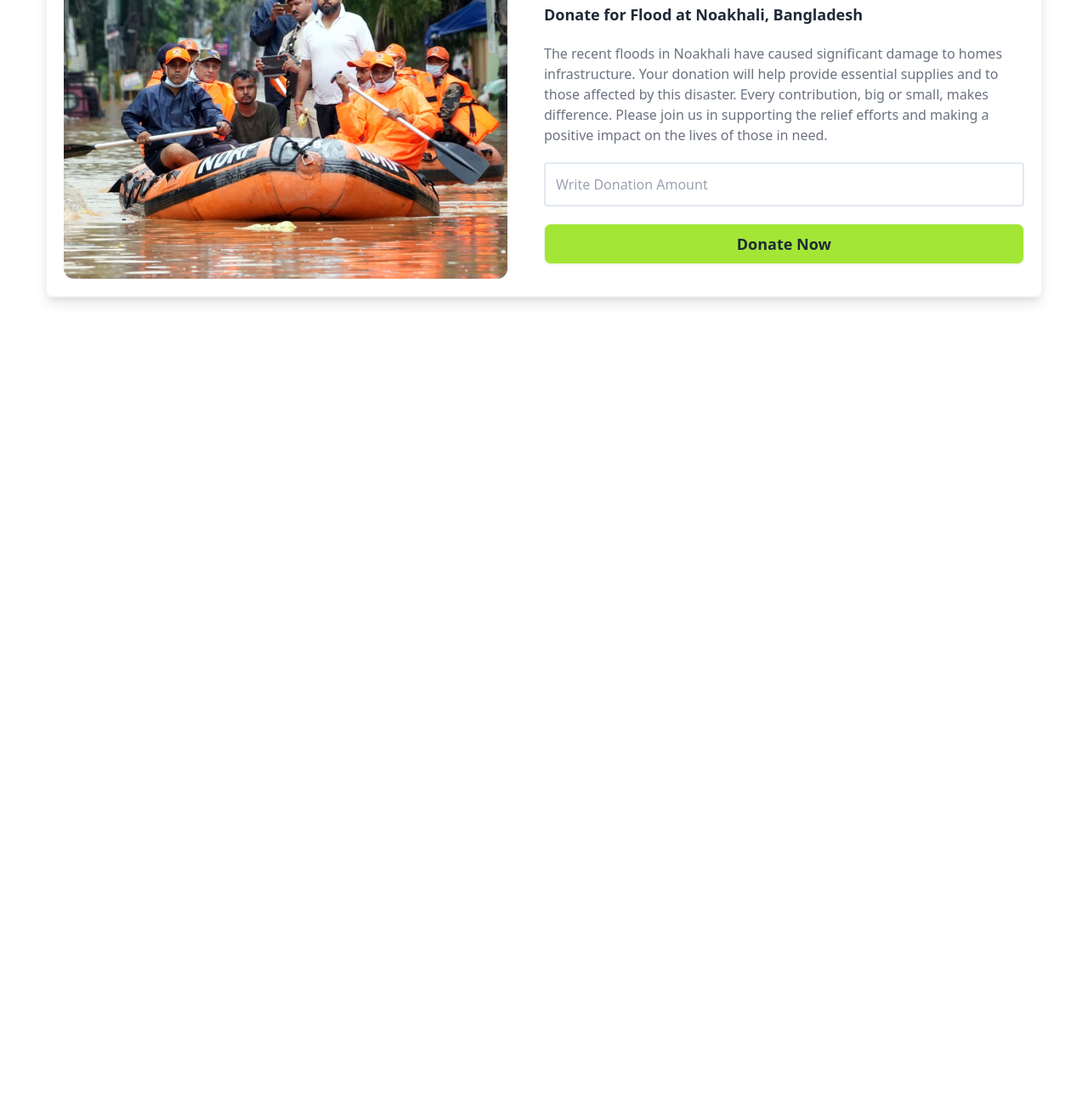
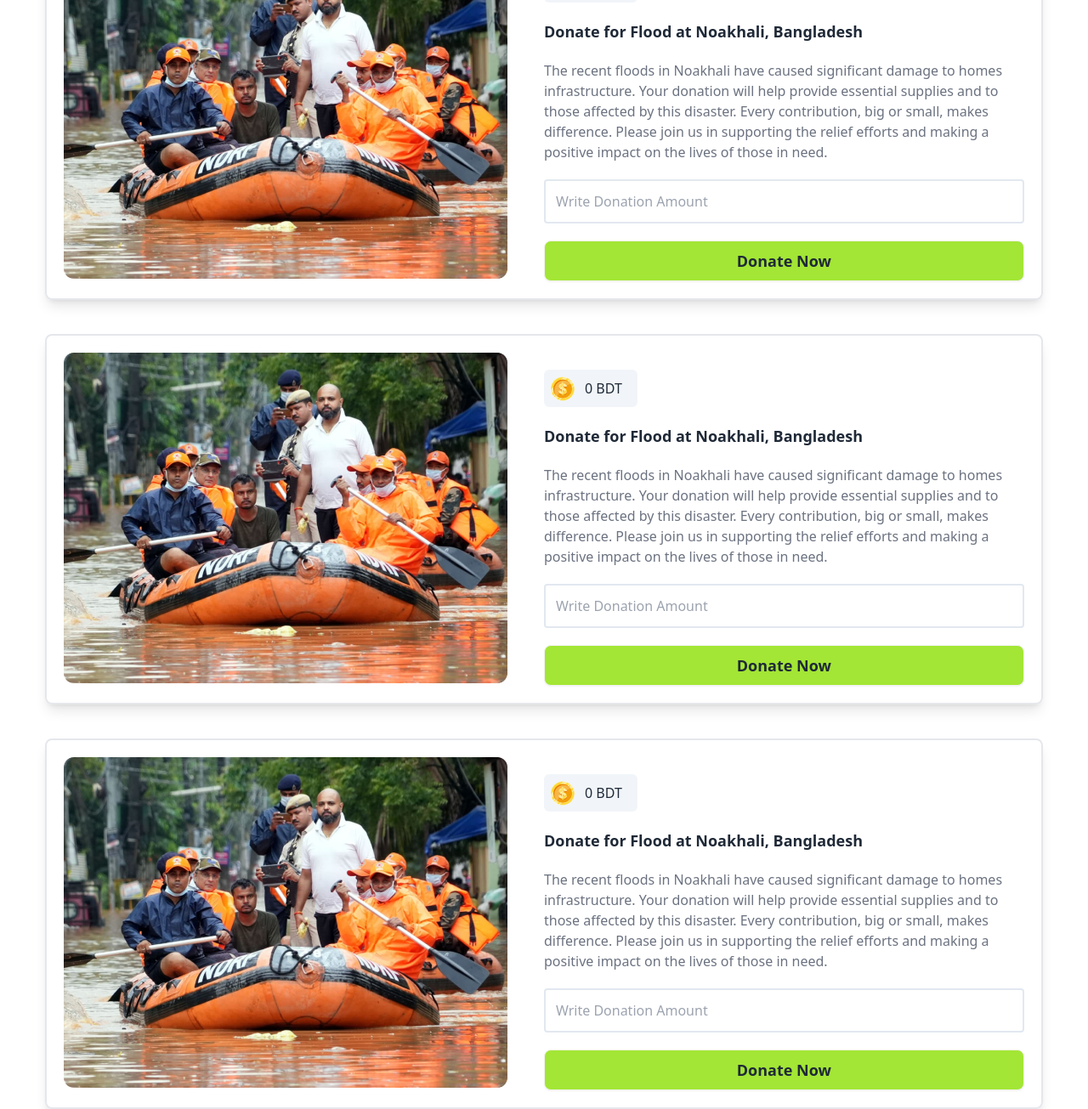
Before and after one commit to reham0000/assignment-5, a plain HTML site: page index.html in a window 1280 px wide. Shown: the part 332-1637 px from the top of the page at 85% size. Before the commit the page ends 800 px from the top, so only its background shows below. Drawn offline with nearby package versions, Linux system fonts and the light colour scheme.

Commit message:
added all card with full responsive

```diff
--- a/index.html
+++ b/index.html
@@ -40,20 +40,111 @@
 
     <main>
       <section class="w-11/12 mx-auto">
-        <div class="grid grid-cols-2 border-solid rounded-lg border-2 border-slate-100 p-5 shadow-lg">
+        <div
+          class="grid lg:grid-cols-2 grid-cols-1 border-solid rounded-lg border-2 border-slate-00 p-5 shadow-lg mb-10"
+        >
           <div>
-                <img src="assets/noakhali.png" alt="">
+            <img src="assets/noakhali.png" alt="" />
           </div>
           <div>
-                <div class="flex items-center gap-3 w-[110px] h-[44px] rounded-md p-2 bg-slate-100">
-                    <img src="assets/coin.png" alt="">
+            <div
+              class="flex items-center gap-3 w-[110px] h-[44px] rounded-md p-2 mt-5 bg-slate-100"
+            >
+              <img src="assets/coin.png" alt="" />
               <h1>0 BDT</h1>
             </div>
-                <h1 class="font-bold text-lg mt-5">Donate for Flood at Noakhali, Bangladesh</h1>
-                <p class="text-gray-500 mt-5"> The recent floods in Noakhali have caused significant damage to homes  infrastructure. Your donation will help provide essential supplies and  to those affected by this disaster. Every contribution, big or small, makes  difference. Please join us in supporting the relief efforts and making a positive impact on the lives of those in need.</p>
+            <h1 class="font-bold text-lg mt-5">
+              Donate for Flood at Noakhali, Bangladesh
+            </h1>
+            <p class="text-gray-500 mt-5">
+              The recent floods in Noakhali have caused significant damage to
+              homes infrastructure. Your donation will help provide essential
+              supplies and to those affected by this disaster. Every
+              contribution, big or small, makes difference. Please join us in
+              supporting the relief efforts and making a positive impact on the
+              lives of those in need.
+            </p>
             <div class="grid">
-                    <input class="border-solid border-2 border-slate-200 p-3 rounded mt-5" type="text" placeholder="Write Donation Amount">
-                    <button class="btn bg-lime-400 px-8 font-bold text-lg mt-5">Donate Now</button>
+              <input
+                class="border-solid border-2 border-slate-200 p-3 rounded mt-5"
+                type="text"
+                placeholder="Write Donation Amount"
+              />
+              <button class="btn bg-lime-400 px-8 font-bold text-lg mt-5">
+                Donate Now
+              </button>
+            </div>
+          </div>
+        </div>
+        <div
+          class="grid lg:grid-cols-2 grid-cols-1 border-solid rounded-lg border-2 border-slate-00 p-5 shadow-lg mb-10"
+        >
+          <div>
+            <img src="assets/noakhali.png" alt="" />
+          </div>
+          <div>
+            <div
+              class="flex items-center gap-3 w-[110px] h-[44px] rounded-md p-2 mt-5 bg-slate-100"
+            >
+              <img src="assets/coin.png" alt="" />
+              <h1>0 BDT</h1>
+            </div>
+            <h1 class="font-bold text-lg mt-5">
+              Donate for Flood at Noakhali, Bangladesh
+            </h1>
+            <p class="text-gray-500 mt-5">
+              The recent floods in Noakhali have caused significant damage to
+              homes infrastructure. Your donation will help provide essential
+              supplies and to those affected by this disaster. Every
+              contribution, big or small, makes difference. Please join us in
+              supporting the relief efforts and making a positive impact on the
+              lives of those in need.
+            </p>
+            <div class="grid">
+              <input
+                class="border-solid border-2 border-slate-200 p-3 rounded mt-5"
+                type="text"
+                placeholder="Write Donation Amount"
+              />
+              <button class="btn bg-lime-400 px-8 font-bold text-lg mt-5">
+                Donate Now
+              </button>
+            </div>
+          </div>
+        </div>
+        <div
+          class="grid lg:grid-cols-2 grid-cols-1 border-solid rounded-lg border-2 border-slate-00 p-5 shadow-lg"
+        >
+          <div>
+            <img src="assets/noakhali.png" alt="" />
+          </div>
+          <div>
+            <div
+              class="flex items-center gap-3 w-[110px] h-[44px] rounded-md p-2 mt-5 bg-slate-100"
+            >
+              <img src="assets/coin.png" alt="" />
+              <h1>0 BDT</h1>
+            </div>
+            <h1 class="font-bold text-lg mt-5">
+              Donate for Flood at Noakhali, Bangladesh
+            </h1>
+            <p class="text-gray-500 mt-5">
+              The recent floods in Noakhali have caused significant damage to
+              homes infrastructure. Your donation will help provide essential
+              supplies and to those affected by this disaster. Every
+              contribution, big or small, makes difference. Please join us in
+              supporting the relief efforts and making a positive impact on the
+              lives of those in need.
+            </p>
+            <div class="grid">
+              <input
+                class="border-solid border-2 border-slate-200 p-3 rounded mt-5"
+                type="text"
+                placeholder="Write Donation Amount"
+              />
+              <button class="btn bg-lime-400 px-8 font-bold text-lg mt-5">
+                Donate Now
+              </button>
             </div>
           </div>
         </div>
```
Lines whose indentation alone changed are shown as unchanged.
